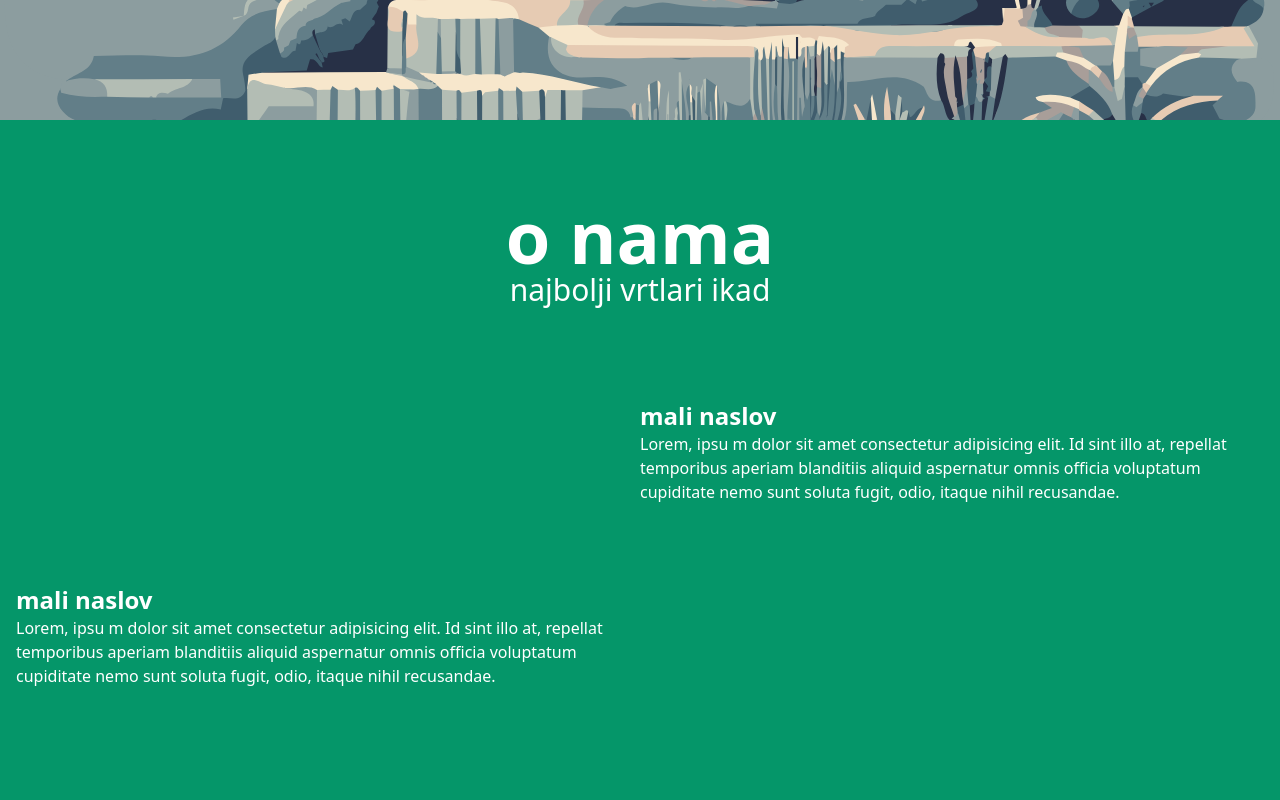
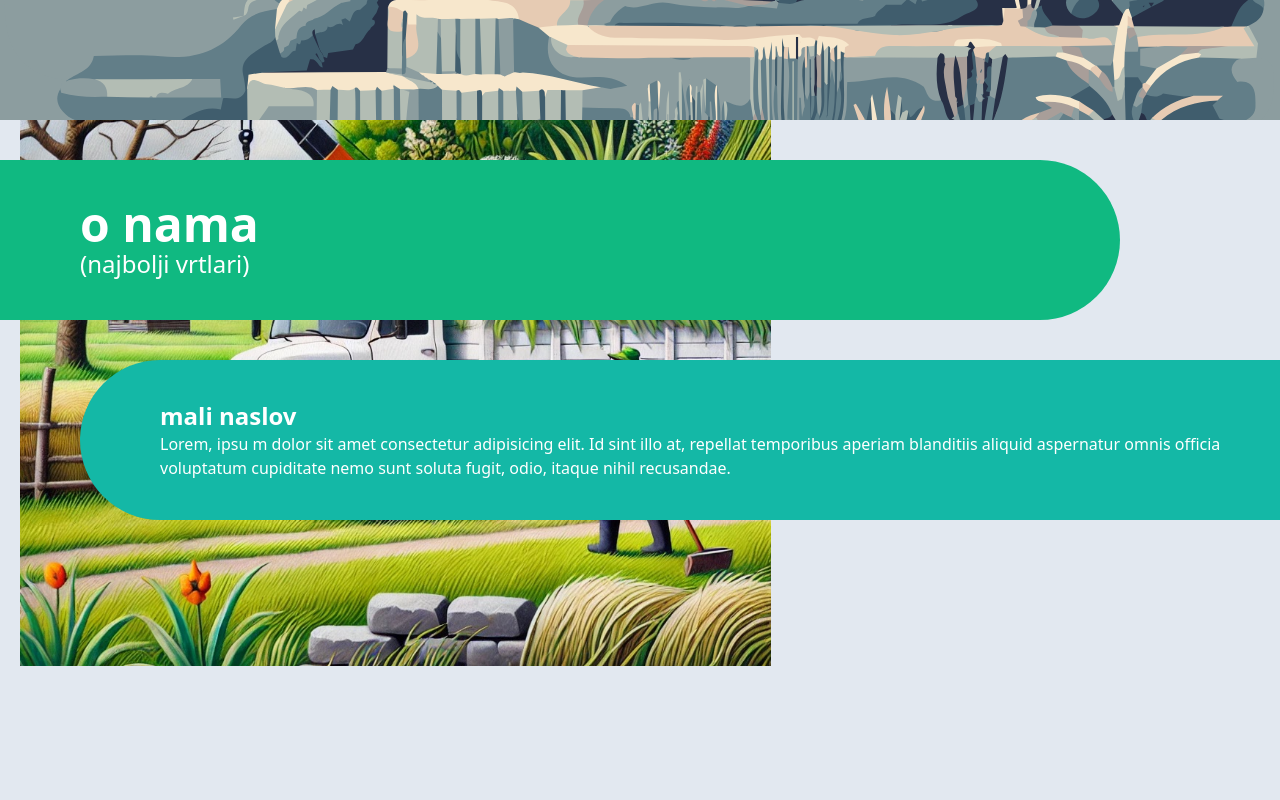
Before and after one commit to F00sh/rast, a Nuxt app: page / in a window 1280 px wide. Shown: the part 580-1380 px from the top of the page. Built offline with nearby package versions, Linux system fonts and the light colour scheme.

Commit message:
malo uredio

```diff
--- a/components/About.vue
+++ b/components/About.vue
@@ -1,17 +1,14 @@
 <template>
-  <div class="h-screen justify-center bg-emerald-600 text-white px-4 pb-20 mb-auto pt-20">
-    <div class="my-auto top-0 flex-1 w-full h-40 text-center">
-      <h1 class="text-7xl font-bold">o nama</h1>
-      <h2 class="text-3xl font-medium">najbolji vrtlari ikad</h2>
+  <div class="h-screen justify-center text-white pb-20 mb-auto mt-10">
+
+    <div class="flex flex-col bg-emerald-500 flex-1 mr-40 py-10 justify-center text-left rounded-r-full">
+      <h1 class="pl-20 text-5xl font-bold">o nama</h1>
+      <h2 class="pl-20 text-2xl font-medium">(najbolji vrtlari)</h2>
     </div>
-    <div class="w-1/2 right-0 ml-auto mt-10 text-md">
+    <div class="bg-teal-500 right-0 mt-10 ml-20 pl-20 py-10 text-md rounded-l-full">
       <h3 class="font-bold text-2xl text-left">mali naslov</h3>
       <p>Lorem, ipsu m dolor sit amet consectetur adipisicing elit. Id sint illo at, repellat temporibus aperiam blanditiis aliquid aspernatur omnis officia voluptatum cupiditate nemo sunt soluta fugit, odio, itaque nihil recusandae.</p>
     </div>
-    <div class="w-1/2 left-0 mr-auto mt-20 text-md">
-      <h3 class="font-bold text-2xl text-left">mali naslov</h3>
-      <p>Lorem, ipsu m dolor sit amet consectetur adipisicing elit. Id sint illo at, repellat temporibus aperiam blanditiis aliquid aspernatur omnis officia voluptatum cupiditate nemo sunt soluta fugit, odio, itaque nihil recusandae.</p>
-    </div>
-
+    <img src="/img/about_img.jpg" alt="vrt" class="absolute flex items-center justify-center px-5 -z-10 h-[750px] md:h-[750px] object-cover top-96 mt-28">
   </div>
 </template>
--- a/pages/index.vue
+++ b/pages/index.vue
@@ -1,5 +1,5 @@
 <template>
-    <div class="bg-gray-800 flex flex-col flex-1 overflow-auto">
+    <div class="-z-50 bg-slate-200 flex flex-col flex-1 overflow-auto">
         <Header />
         <About />
         <Services />
```
